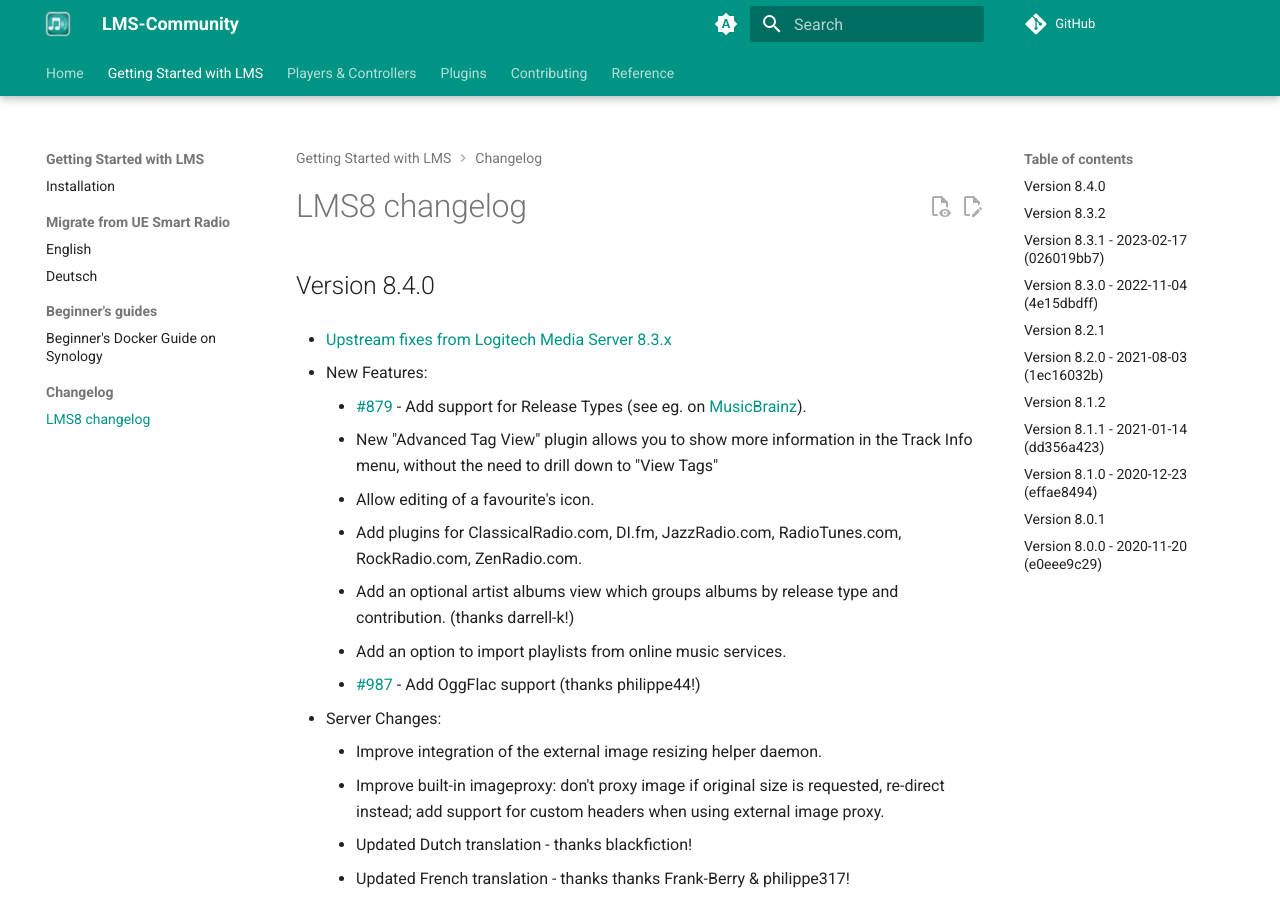
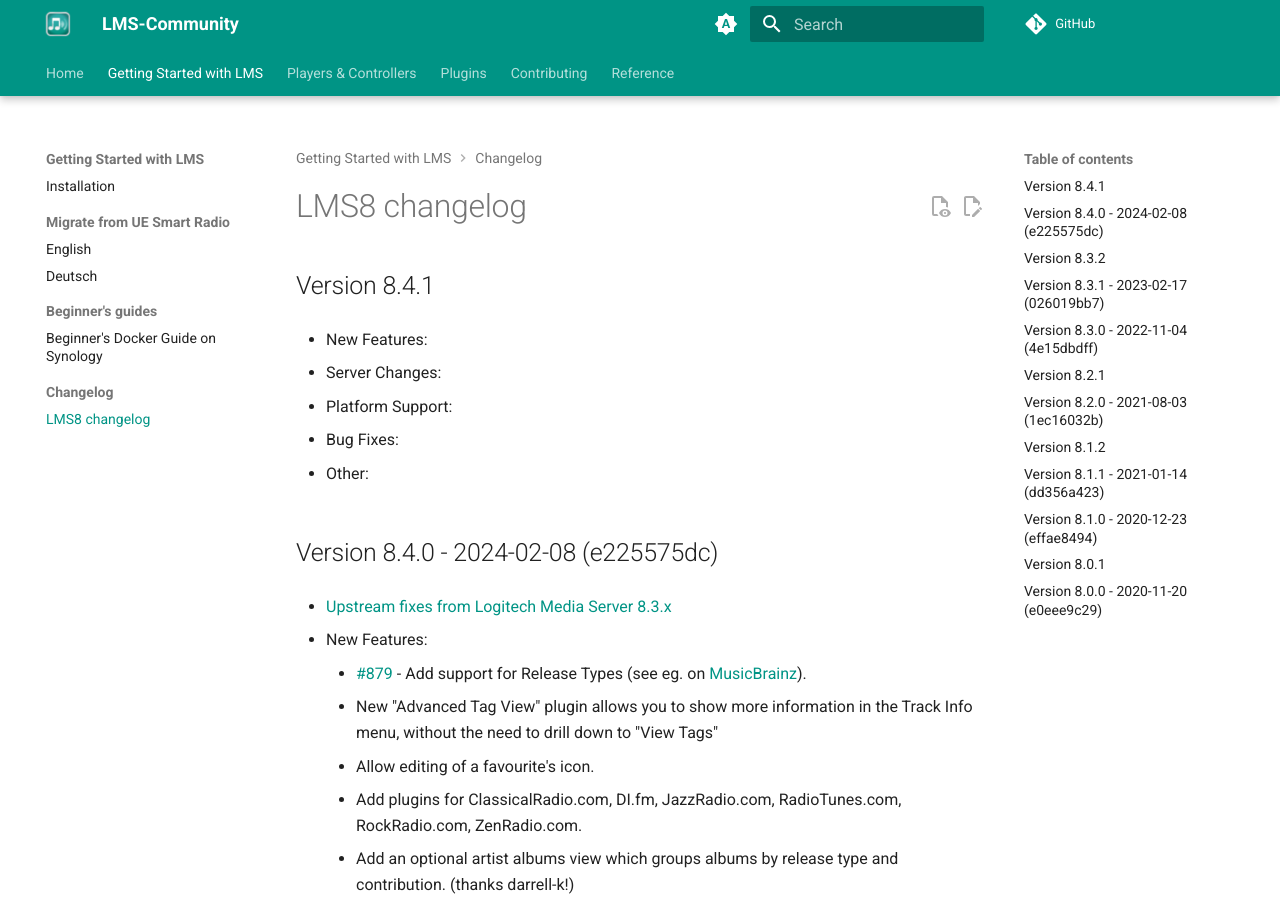
Before and after one commit to LMS-Community/lms-community.github.io, an MkDocs documentation site: the page built from docs/getting-started/changelog-lms8.md, in a window 1280 px wide and 900 px high. Built offline with MkDocs 1.6.1 and Material for MkDocs 9.7.7, drawn with Linux system fonts in a browser that asks for light colours; comment, search, counter and statistics services are not loaded; some of the changed text lies outside the part shown.

```diff
--- a/docs/getting-started/changelog-lms8.md
+++ b/docs/getting-started/changelog-lms8.md
@@ -1,4 +1,16 @@
-## Version 8.4.0
+## Version 8.4.1
+
+- New Features:
+
+- Server Changes:
+
+- Platform Support:
+
+- Bug Fixes:
+
+- Other:
+
+## Version 8.4.0 - 2024-02-08 (e225575dc)
 
 - [Upstream fixes from Logitech Media Server 8.3.x](#version-832)
 
@@ -83,8 +91,6 @@
 	- Add CPAN/auto/5.14 to lib search path for Windows builds to include Font::FreeType.
 	- Fix another absolute path to a stylesheet in the Default skin.
 	- Fix an issue where registering a pre-cache resolution would cause a subsequent LMS start to fail.
-
-- Other:
 
 ## Version 8.3.1 - 2023-02-17 (026019bb7)
 
```
Also changed, not shown: other parts of docs/getting-started/changelog-lms8.md (+0 -4 lines).
